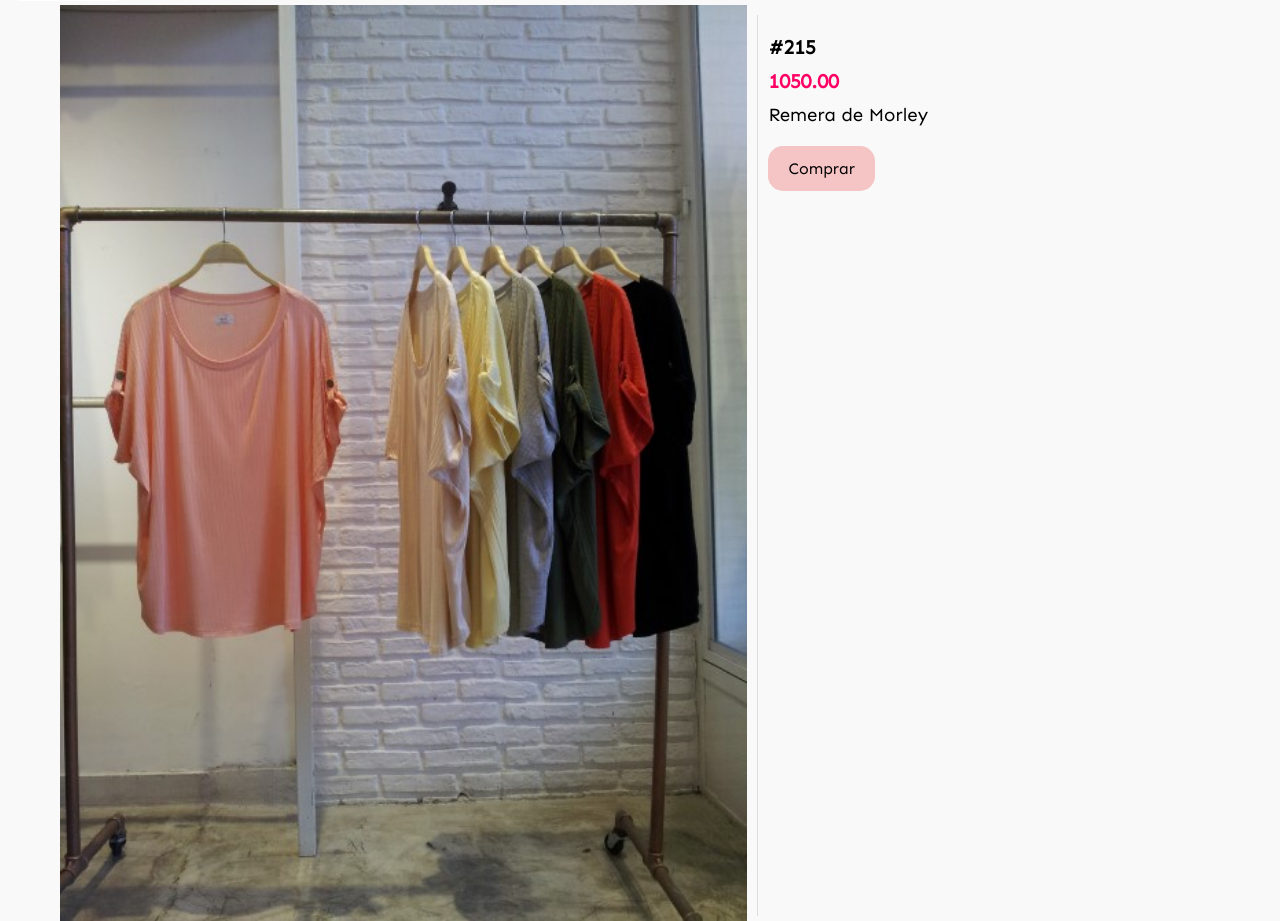
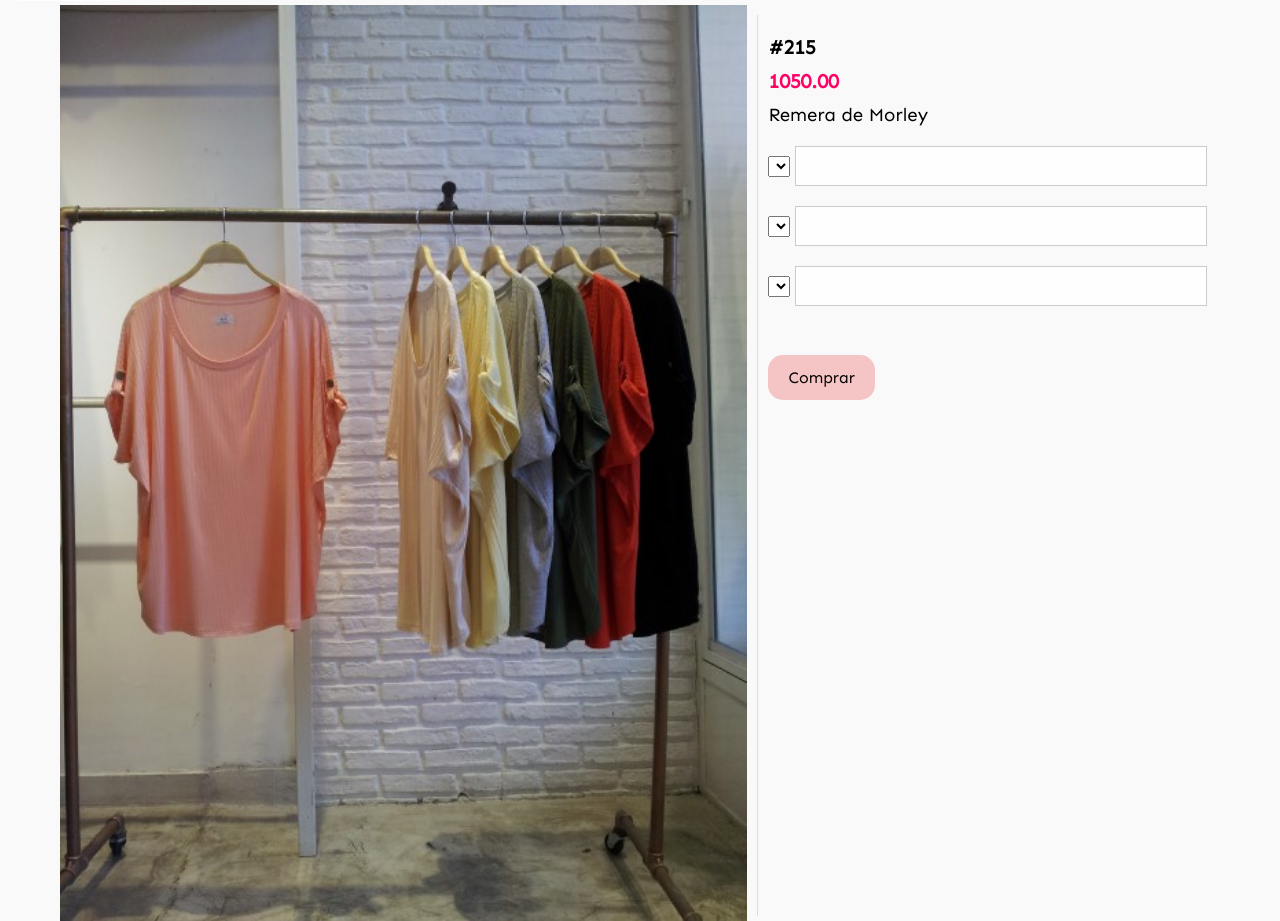
Before and after one commit to shimy8617/Catalogo-online-aypoo, a PHP site: page /producto.php?p=1 in a window 1280 px wide. Shown: the part 75-996 px from the top of the page. Run offline with PHP 8.4, Linux system fonts and the light colour scheme; data comes from the database, SQL or seed files in the repository; lists and menus that the app fills with data are empty; some libraries are stand-ins or nearby versions.

Commit message:
Add files via upload

```diff
--- a/busqueda.php
+++ b/busqueda.php
@@ -6,11 +6,12 @@
 <head>
 	<meta charset="utf-8">
 	<title>Aypoo E-commerce</title>
+	<meta charset="utf-8">
+	<meta name="viewport" content="width=device-width, initial-scale=1.0">
 	<script type="text/javascript" src="js/jquery-3.6.0.min.js"></script>
 	<link href="https://fonts.googleapis.com/css2?family=Sen&display=swap" rel="stylesheet">
 	<script src="https://kit.fontawesome.com/469e0bb689.js" crossorigin="anonymous"></script>
 	<link rel="stylesheet" type="text/css" href="css/index.css">
-	<meta name="viewport" content="width=device-width, initial-scale=1.0">
 	</head>
 <body>
 	<?php include("layouts/_main-header.php") ?>
--- a/carrito.php
+++ b/carrito.php
@@ -74,6 +74,10 @@
 							'</div>'+
 						'</div>';
 					}
+					if (data.datos.length==0) {
+						alert("No hay productos en carrito");
+						window.history.back();
+					}
 					document.getElementById("space-list").innerHTML=html
 				},
 				error:function(err){
--- a/historial.php
+++ b/historial.php
@@ -4,8 +4,8 @@
 <!DOCTYPE html>
 <html>
 <head>
+	<title>Aypoo E-commerce</title>
 	<meta charset="utf-8">
-	<title>Aypoo E-commerce</title>
 	<script type="text/javascript" src="js/jquery-3.6.0.min.js"></script>
 	<link href="https://fonts.googleapis.com/css2?family=Sen&display=swap" rel="stylesheet">
 	<script src="https://kit.fontawesome.com/469e0bb689.js" crossorigin="anonymous"></script>
--- a/producto.php
+++ b/producto.php
@@ -25,6 +25,15 @@
 					<h2 id="idtitle">NOMBRE PRINCIPAL</h2>
 					<h1 id="idprice">1050.<span>00</span></h1>
 					<h3 id="iddescription">Descripción del producto</h3>
+					<div>
+						<select id="colorpick">Color</select>
+						<input type="number" id="quantity" name="quantity" min="1" max="10"></input><br>
+						<select id="colorpick">Color</select>
+						<input type="number" id="quantity" name="quantity" min="1" max="10"></input><br>
+						<select id="colorpick">Color</select>
+						<input type="number" id="quantity" name="quantity" min="1" max="10"></input>
+					</div>
+					<br>
 					<button onclick="iniciar_compra()">Comprar</button>
 				</div>
 			</section>
```
